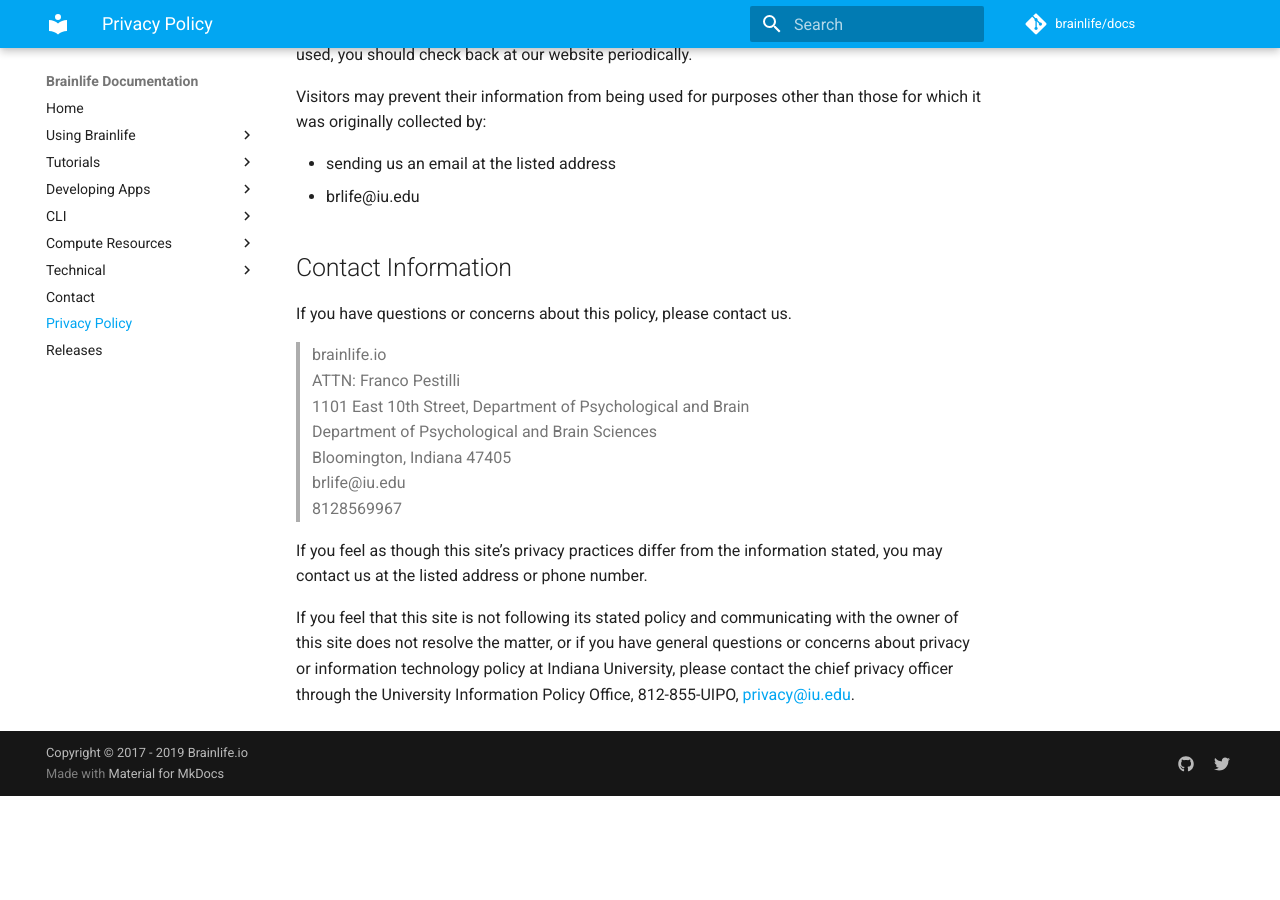
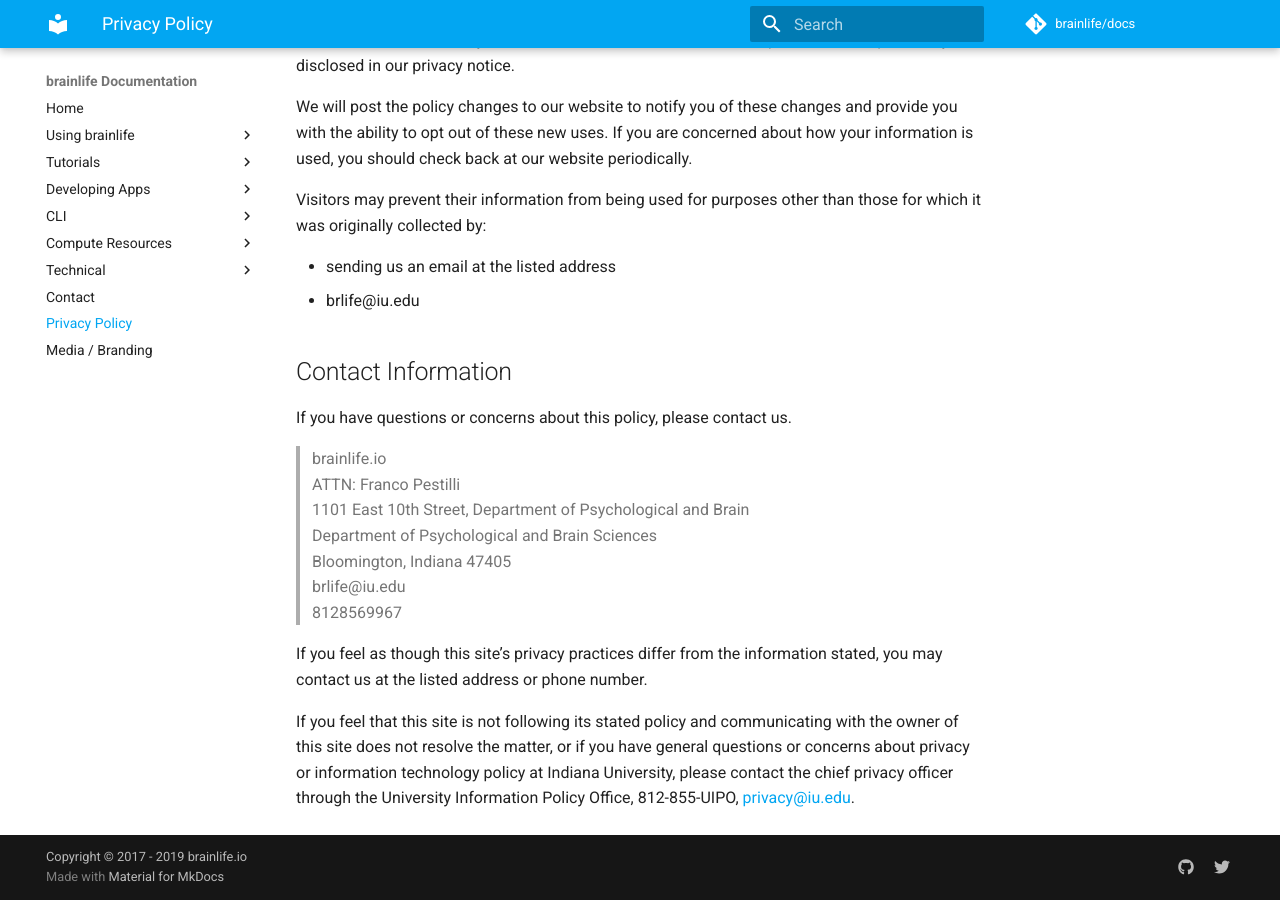
Before and after one commit to brainlife/docs, an MkDocs documentation site: the page built from docs/privacy.md, in a window 1280 px wide and 900 px high, scrolled down 4958 px. Built offline with MkDocs 1.6.1 and Material for MkDocs 9.7.7, drawn with Linux system fonts in a browser that asks for light colours; comment, search, counter and statistics services are not loaded; before the commit the page ends 5754 px from its top, so only the background shows below that; some of the changed text lies outside the part shown.

Commit message:
added media page

```diff
--- a/mkdocs.yml
+++ b/mkdocs.yml
@@ -1,4 +1,4 @@
-site_name: Brainlife Documentation
+site_name: brainlife Documentation
 site_author: 'Soichi Hayashi'
 site_url: https://brainlife.io/docs
 
@@ -6,7 +6,7 @@
 repo_name: 'brainlife/docs'
 repo_url: 'https://github.com/brainlife/docs'
 
-copyright: 'Copyright &copy; 2017 - 2019 Brainlife.io'
+copyright: 'Copyright &copy; 2017 - 2019 brainlife.io'
 
 theme:
   name: 'material'
@@ -17,7 +17,7 @@
 nav:
   - Home: index.md
 
-  - Using Brainlife:
+  - Using brainlife:
     - Getting Started: user/started.md
     - Projects: user/project.md
     - Datatypes: user/datatypes.md
@@ -54,7 +54,8 @@
 
   - Contact: contact.md
   - Privacy Policy: privacy.md
-  - Releases: releases.md
+  - Media / Branding: media.md
+#  - Releases: releases.md
 
 extra:
   disqus: 'brain-life'
```
Also changed, not shown: docs/media.md (added, +16 -0 lines), docs/privacy.md (+3 -0 lines), docs/img/media/brainlife.io.svg (added), docs/img/media/brainlife.png (added), docs/img/media/logo.ico (added), docs/img/media/logo.png (added), docs/img/media/logo.svg (added), docs/img/media/logo_grayback.png (added).
